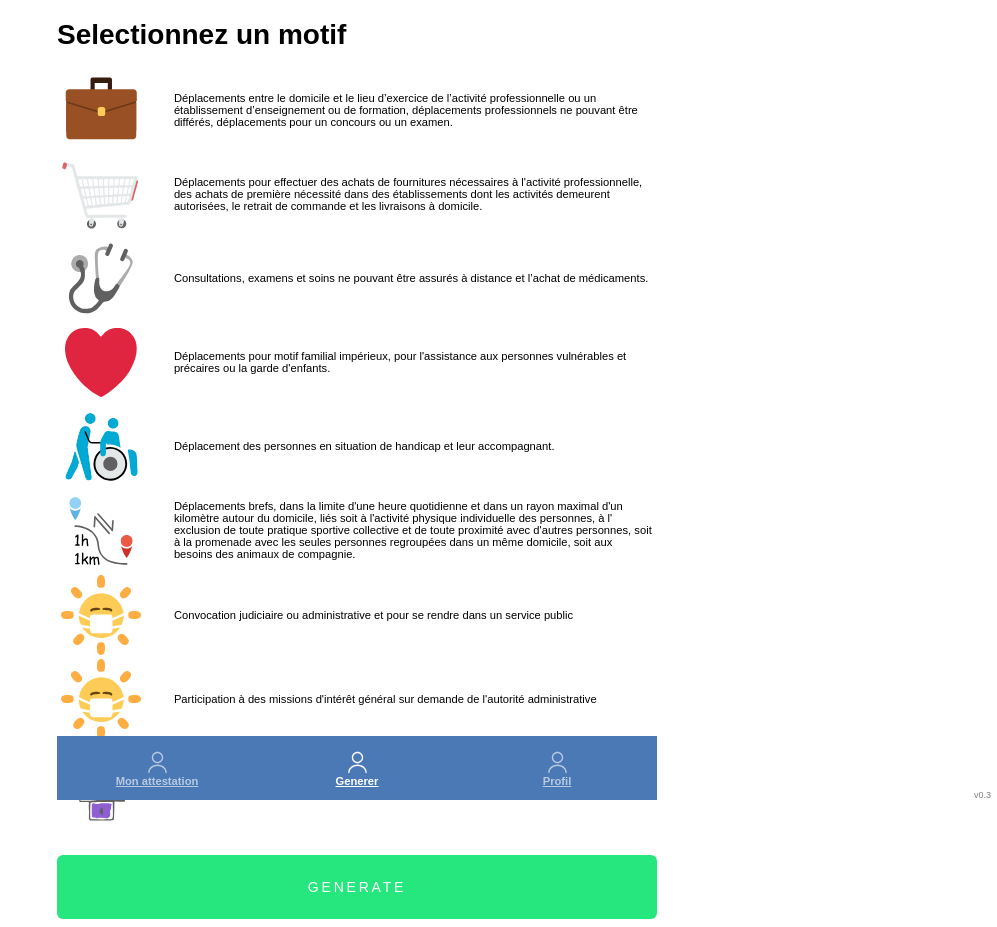
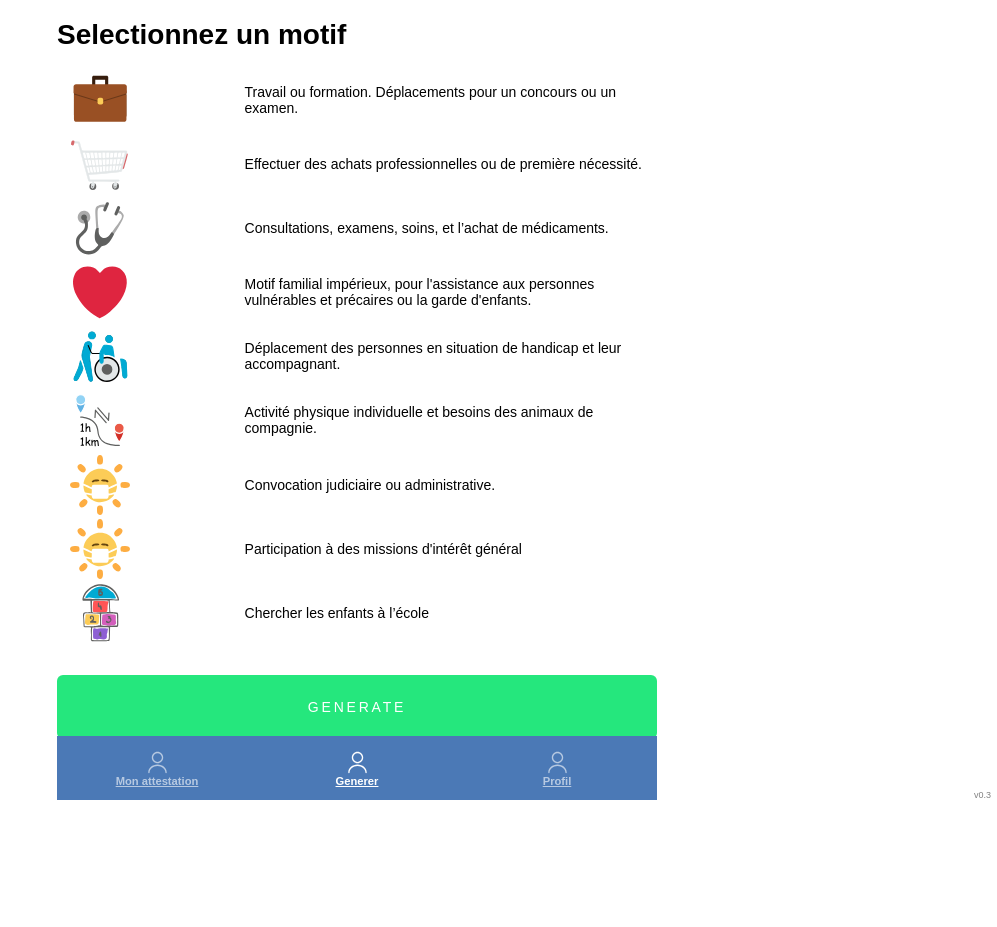
Before and after one commit to BAG-ERA/covid-n-go, a Vue app: page /#/generate in a window 1280 px wide. Shown: the whole page, without its empty margins (283-1280 px from the left). After the commit the page ends 800 px from the top, so only its background shows below. Built offline with nearby package versions, Linux system fonts and the light colour scheme.

Commit message:
shorten the descripton text

```diff
--- a/src/data/reasons.js
+++ b/src/data/reasons.js
@@ -6,25 +6,31 @@
     description: 'Déplacements entre le domicile et le lieu d’exercice de l’activité professionnelle ou un \
     établissement d’enseignement ou de formation, déplacements professionnels ne pouvant être différés, \
     déplacements pour un concours ou un examen.',
+    shortdescription: 'Travail ou formation. Déplacements pour un concours ou un examen.',
   }, {
     icon: 'shop.svg',
     name: 'achats',
     description: 'Déplacements pour effectuer des achats de fournitures nécessaires à l\'activité professionnelle,\
      des achats de première nécessité dans des établissements dont les activités demeurent autorisées, \
      le retrait de commande et les livraisons à domicile.',
+    shortdescription: 'Effectuer des achats professionnelles ou de première nécessité. ',
   }, {
     icon: 'doctor.svg',
     name: 'sante',
     description: 'Consultations, examens et soins ne pouvant être assurés à distance et l’achat de médicaments.',
+    shortdescription: 'Consultations, examens, soins,  et l’achat de médicaments.',
   }, {
     icon: 'family.svg',
     name: 'famille',
     description: 'Déplacements pour motif familial impérieux, pour l\'assistance aux personnes \
     vulnérables et précaires ou la garde d\'enfants.',
+    shortdescription: 'Motif familial impérieux, pour l\'assistance aux personnes \
+    vulnérables et précaires ou la garde d\'enfants.',
   }, {
     icon: 'handicap.svg',
     name: 'handicap',
     description: 'Déplacement des personnes en situation de handicap et leur accompagnant.',
+    shortdescription: 'Déplacement des personnes en situation de handicap et leur accompagnant.',
   }, {
     icon: 'hangout.svg',
     name: 'sport_animaux',
@@ -33,18 +39,22 @@
     exclusion de toute pratique sportive collective et de toute proximité avec d\'autres personnes, soit à \
     la promenade avec les seules personnes regroupées dans un même domicile, soit aux besoins des animaux \
     de compagnie.',
+    shortdescription: 'Activité physique individuelle et besoins des animaux de compagnie.',
   }, {
     icon: 'legal.svg',
     name: 'convocation',
     description: 'Convocation judiciaire ou administrative et pour se rendre dans un service public',
+    shortdescription: 'Convocation judiciaire ou administrative.',
   }, {
     icon: 'tig.svg',
     name: 'missions',
     description: 'Participation à des missions d\'intérêt général sur demande de l\'autorité administrative',
+    shortdescription: 'Participation à des missions d\'intérêt général',
   }, {
     icon: 'child.svg',
     name: 'enfants',
     description: 'Déplacement pour chercher les enfants à l’école et à l’occasion de leurs activités périscolaires',
+    shortdescription: 'Chercher les enfants à l’école',
   },
 ];
 
--- a/src/views/Generate.vue
+++ b/src/views/Generate.vue
@@ -8,9 +8,9 @@
         v-for="reason in reasons"
         :key="reason.name">
         <div class="icon-container">
-          <img :src="require('../assets/' + reason.icon)" width="80px" alt="">
+          <img :src="require('../assets/' + reason.icon)" width="60px" alt="">
         </div>
-        <div class="description-container">{{ reason.description }}</div>
+        <div class="description-container">{{ reason.shortdescription }}</div>
       </div>
     </div>
     <div class="action-btn">
@@ -147,14 +147,15 @@
   font-size: 0.6em;
   display: flex;
   align-items: center;
-  flex: 20%;
-  flex-direction:row
+  flex: 30%;
+  margin-left: 1em;
+  flex-direction:row;
 }
 
 .description-container {
-  font-size: 0.8em;
+  font-size: 1em;
   display: flex;
-  flex: 85%;
+  flex: 70%;
   align-items: center;
   flex-direction:row
 }
```
